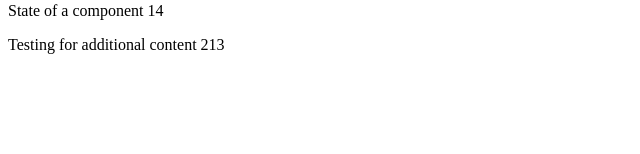
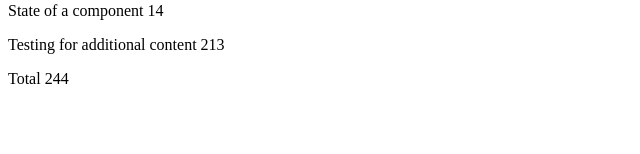
Before and after one commit to icemduru/fullstackopen_exercises, a React (Create React App) app in the folder part1/courseinfo/: page / in a window 1280 px wide. Shown: the part 146-300 px from the top of the page, without its empty margins (0-640 px from the left). Built offline with nearby package versions, Linux system fonts and the light colour scheme.

Commit message:
pushing ex2.2 and ex2.3

```diff
--- a/part1/courseinfo/src/App.js
+++ b/part1/courseinfo/src/App.js
@@ -1,5 +1,5 @@
 const Header = (props) => {
-  console.log("header_props", props)
+  console.log('header_props', props)
   return(
     <div>
       <h1>{props.title}</h1>
@@ -25,13 +25,26 @@ const Content = (props) => {
   )
 }
 
+const Total = (props) => {
+  console.log(props)
+  const totalEx = props.parts.reduce((accumulator, currentValue) => {
+    console.log('what is happening', accumulator, currentValue)
+    return (accumulator + currentValue.exercises)
+  },0)
+  console.log('total:', totalEx)
+  return(
+    <p>Total {totalEx}</p>
+  )
+}
+
 const Course = (props) => {
-  console.log("course_props", props)
-  console.log("course_props_name", props.course.name)
+  console.log('course_props', props)
+  console.log('course_props_name', props.course.name)
     return(
       <div>
         <Header title={props.course.name} />
         <Content content={props.course.parts} />
+        <Total parts={props.course.parts} />
       </div>
     )
 }
```
